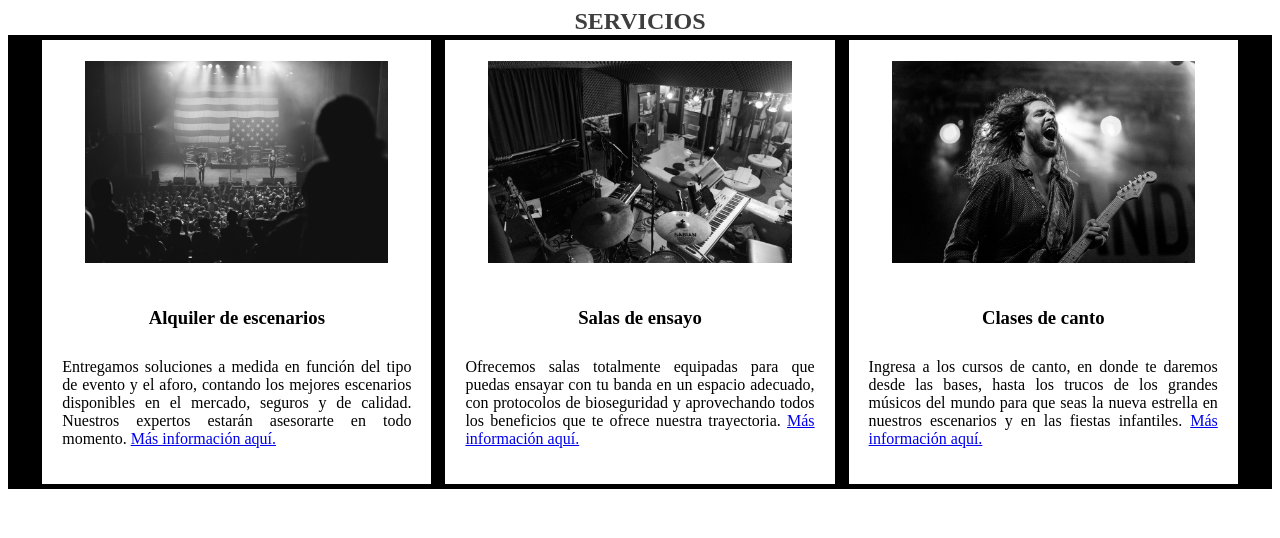
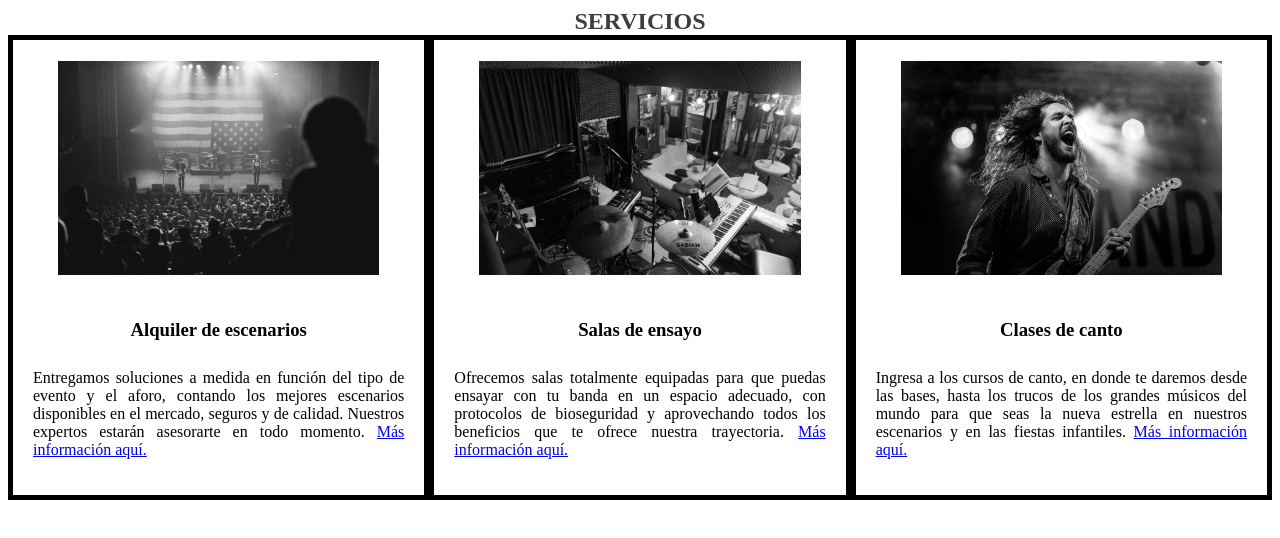
Before and after one commit to Group64/semana-1-64, a plain HTML site: page index.html in a window 1280 px wide. Drawn offline with Linux system fonts and the light colour scheme.

Commit message:
Issue2 para revision

```diff
--- a/index.html
+++ b/index.html
@@ -9,19 +9,17 @@
 </head>
 <body>
 
-    <div class="section-1" id=”services”>
+    <section id=”services”>
     <h2 class="section-1__text">SERVICIOS</h2>
-
+        <div class="section-1">
             <div class="col-3">
                 <p>
                     <img class="services-imagen1" src="black-and-white-2585742_1920.jpg" alt="Escenario" style="font-size:200px" >
                 </p>
-
                 <div class="service-content">
                     <h3>
                         Alquiler de escenarios
                     </h3>
-
                     <p class="service-text">
                         Entregamos soluciones a medida en función
                         del tipo de evento y el aforo, contando los
@@ -30,20 +28,16 @@
                         asesorarte en todo momento.
                         <a href="https://igmescenarios.com/escenarios/" target="_blank">Más información aquí.</a>
                     </p>
-
                 </div>
             </div>
-
             <div class="col-3">
                 <p>
                     <img class="services-imagen1" src="stage-2089831_1920.jpg" alt="Salas de ensayo" style="font-size:200px" >
                 </p>
-
                 <div class="service-content">
                     <h3>
                         Salas de ensayo
                     </h3>
-
                     <p class="service-text">
                         Ofrecemos salas totalmente equipadas para
                         que puedas ensayar con tu banda en un
@@ -52,29 +46,24 @@
                         nuestra trayectoria.
                         <a href="http://4cuartos.net/sala-1/" target="_blank">Más información aquí.</a>
                     </p>
-
                 </div>
             </div>
-
             <div class="col-3">
                 <p>
                     <img class="services-imagen1" src="musician-1658887_1920.jpg" alt="Persona cantando" style="font-size:200px" >
                 </p>
-
                 <div class="service-content">
                     <h3>
                         Clases de canto
                     </h3>
-
                     <p class="service-text">
                         Ingresa a los cursos de canto, en donde te daremos desde las bases, hasta los trucos de los grandes músicos del mundo para que seas la nueva estrella en nuestros escenarios y en las fiestas infantiles.
                         <a href="https://www.solorock.edu.co/personalizados/canto/" target="_blank">Más información aquí.</a>
                     </p>
-
                 </div>
             </div>
-
         </div>
+    </section>
 
 </body>
 </html>
--- a/style.css
+++ b/style.css
@@ -1,6 +1,8 @@
 .section-1{
     background-color: rgb(0, 0, 0);
     text-align: center;
+    display: flex;
+    align-content: center;
 }
 
 .section-1__text{
@@ -12,10 +14,9 @@
 }
 
 .col-3{
-    width: 30%;
+    width: 32%;
     height: 90%;
     background-color: rgb(255, 255, 255);
-    display: inline-block;
     padding: 5px;
     margin: 5px;
     text-align: center;
```
Lines whose indentation alone changed are shown as unchanged.
